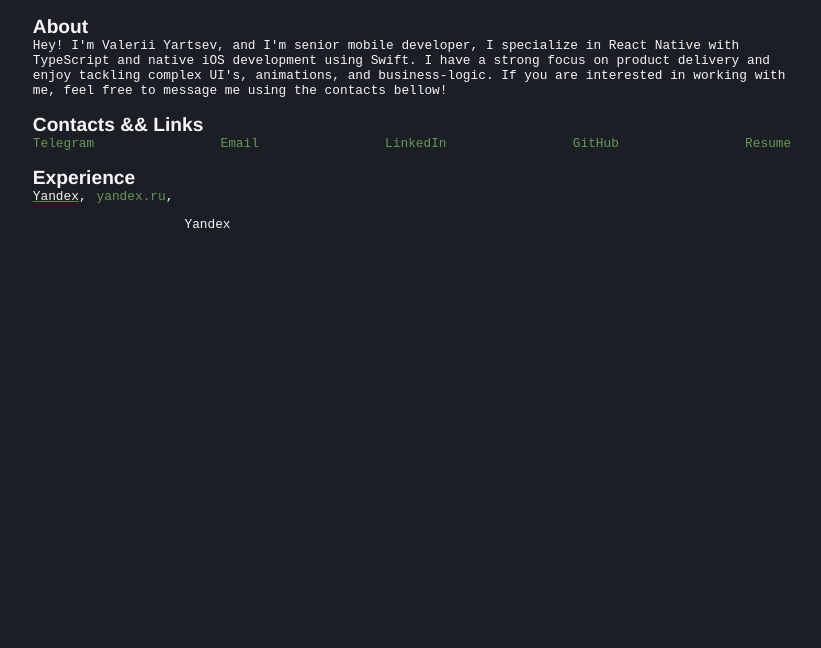
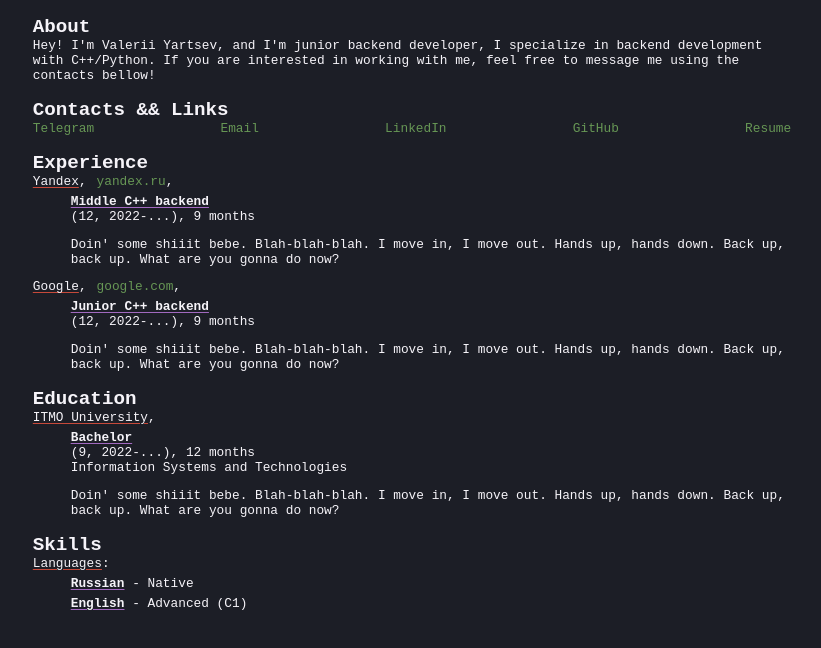
Before and after one commit to Valerochka1337/valerochka1337.github.io, a plain HTML site: page index.html in a window 1280 px wide. Shown: the whole page, without its empty margins (228-1049 px from the left). Drawn offline with Linux system fonts and the light colour scheme; a web font is replaced by a local one.

Commit message:
feat: update text

```diff
--- a/css/style.css
+++ b/css/style.css
@@ -1,6 +1,7 @@
 :root {
   --primary: #C6493A;
   --secondary: #679755;
+  --links: #a169bf;
   --light: #F6F4F9;
   --dark: #1c1e26;
 }
@@ -9,13 +10,38 @@
   font-size: 1vw;
 }
 
+@font-face {
+  font-family: 'RegularFont';
+  src: url('fonts/FiraCode_400Regular.ttf') format('truetype');
+}
+
+@font-face {
+  font-family: 'LightFont';
+  src: url('fonts/FiraCode_300Light.ttf') format('truetype');
+}
+
+@font-face {
+  font-family: 'MediumFont';
+  src: url('fonts/FiraCode_500Medium.ttf') format('truetype');
+}
+
+@font-face {
+  font-family: 'BoldFont';
+  src: url('fonts/FiraCode_700Bold.ttf') format('truetype');
+}
+
 .fa-std {
-  font-family: 'Fira Code', monospace;
+  font-family: 'RegularFont', monospace;
+}
+
+.fa-bold {
+  font-family: 'BoldFont', monospace;
+  font-weight: bold;
 }
 
 body {
   color: var(--light);
-  font-family: Helvetica, monospace;
+  font-family: 'RegularFont', monospace;
   background-color: var(--dark);
 }
 
@@ -53,6 +79,14 @@
   margin-top: 20px;
 }
 
+.mt-5px {
+  margin-top: 5px;
+}
+
+.mb-5px {
+  margin-bottom: 5px;
+}
+
 .links_holder {
   display: flex;
   justify-content: space-between;
@@ -66,8 +100,25 @@
 
 .underline_primary {
   text-decoration: underline var(--primary);
+  /* You can also adjust the space using the `text-underline-offset` property */
+  text-underline-offset: 10%; /* Adjust this value as needed */
 }
 
+.underline_secondary {
+  text-decoration: underline var(--secondary);
+  text-decoration-skip-ink: auto;
+  /* You can also adjust the space using the `text-underline-offset` property */
+  text-underline-offset: 10%; /* Adjust this value as needed */
+}
+
+.underline_links {
+  text-decoration: underline var(--links);
+   text-underline-offset:10%;
+}
+
+.ml-tab {
+  margin-left: 5%;
+}
 
 
 /* Media query for screens with a maximum width of 767px (small screens) */
@@ -81,12 +132,6 @@
     font-size: 4vw;
   }
 
-  /* Scale margins and padding to the viewport width (vw) */
-  .mt-5px, .mb-5px {
-    margin-top: 2vw;
-    margin-bottom: 2vw;
-  }
-
   .links_holder {
     display: flex;
     justify-content: space-between;
--- a/index.html
+++ b/index.html
@@ -6,36 +6,87 @@
   <!-- Template Stylesheet -->
   <link href="css/style.css" rel="stylesheet">
 </head>
+
 <body>
 <div class="bg-dark">
+
+  <!-- About start -->
   <div class="container-xxl">
-    <h2 class="mb-0">About</h2>
-    <p class="fa-std mt-0">Hey! I'm Valerii Yartsev, and I'm senior mobile developer, I specialize in React Native with TypeScript and native iOS development using Swift. I have a strong focus on product delivery and enjoy tackling complex UI's, animations, and business-logic. If you are interested in working with me, feel free to message me using the contacts bellow!</p>
+    <h2 class="fa-bold mb-0">About</h2>
+    <p class="fa-std mt-0">Hey! I'm Valerii Yartsev, and I'm junior backend developer, I specialize in backend development with C++/Python. If you are interested in working with me, feel free to message me using the contacts bellow!</p>
   </div>
+  <!-- About end -->
+
+  <!-- Links start -->
   <div class="container-xxl mb-0">
-    <h2 class="mb-0">Contacts && Links</h2>
+    <h2 class="fa-bold mb-0">Contacts && Links</h2>
     <div class="links_holder fa-std">
-      <a class="link" href="">Telegram</a>
-      <a class="link" href="">Email</a>
+      <a class="link" href="https://t.me/valerochka1337">Telegram</a>
+      <a class="link" href="mailto:valerochkayartsev88@gmail.com?">Email</a>
       <a class="link" href="">LinkedIn</a>
-      <a class="link" href="">GitHub</a>
+      <a class="link" href="https://github.com/Valerochka1337">GitHub</a>
       <a class="link" href=""> Resume</a>
     </div>
   </div>
+  <!-- Links end -->
+
+  <!-- Experience start -->
   <div class="container-xxl">
-    <h2 class="mb-0">Experience</h2>
-      <div style="display: flex;">
-        <p class="fa-std underline_primary mt-0">Yandex</p>
-        <p class="fa-std mt-0" style="margin-right: 10px">,</p>
-        <a class="fa-std link" href="">yandex.ru</a>
-        <p class="fa-std mt-0 mb-0">,</p>
+      <h2 class="fa-bold mb-0">Experience</h2>
+
+      <div class = "fa-std" style="display: flex;">
+        <p class="underline_primary mt-0 mb-0">Yandex</p>
+        <p class="mt-0  mb-0" style="margin-right: 10px">,</p>
+        <a class="link  mb-0" href="">yandex.ru</a>
+        <p class="mt-0 mb-0">,</p>
       </div>
-    <div class="container-xxl mt-0">
-      <p class="fa-std mt-0">Yandex</p>
+      <p class="fa-bold mt-5px mb-0 ml-tab underline_links">Middle C++ backend</p>
+      <p class="fa-std mt-0 ml-tab">(12, 2022-...), 9 months</p>
+      <p class="fa-std mt-0 ml-tab">Doin' some shiiit bebe. Blah-blah-blah. I move in, I move out. Hands up, hands down. Back up, back up. What are you gonna do now?</p>
+
+    <div class = "fa-std" style="display: flex;">
+        <p class="underline_primary mt-0 mb-0">Google</p>
+        <p class="mt-0  mb-0" style="margin-right: 10px">,</p>
+        <a class="link  mb-0" href="">google.com</a>
+        <p class="mt-0 mb-0">,</p>
+      </div>
+      <p class="fa-bold mt-5px mb-0 ml-tab underline_links">Junior C++ backend</p>
+      <p class="fa-std mt-0 ml-tab">(12, 2022-...), 9 months</p>
+      <p class="fa-std mt-0 ml-tab">Doin' some shiiit bebe. Blah-blah-blah. I move in, I move out. Hands up, hands down. Back up, back up. What are you gonna do now?</p>
+  </div>
+  <!-- Experience end -->
+
+  <!-- Education start -->
+  <div class="container-xxl">
+      <h2 class="fa-bold mb-0">Education</h2>
+      <div class = "fa-std" style="display: flex;">
+        <p class="underline_primary mt-0 mb-0">ITMO University</p>
+        <p class="mt-0  mb-0">,</p>
+      </div>
+      <p class="fa-bold mt-5px mb-0 ml-tab underline_links">Bachelor</p>
+      <p class="fa-std mt-0 mb-0 ml-tab">(9, 2022-...), 12 months</p>
+      <p class="fa-std mt-0 ml-tab">Information Systems and Technologies</p>
+      <p class="fa-std mt-0 ml-tab">Doin' some shiiit bebe. Blah-blah-blah. I move in, I move out. Hands up, hands down. Back up, back up. What are you gonna do now?</p>
+  </div>
+  <!-- Education end -->
+
+  <!-- Skills start -->
+  <div class="container-xxl">
+    <h2 class="fa-bold mb-0">Skills</h2>
+    <div class = "fa-std" style="display: flex;">
+      <p class="underline_primary mt-0 mb-0">Languages</p>
+      <p class="mt-0  mb-0">:</p>
     </div>
-
+    <div style="display: flex;">
+      <p class="fa-bold mt-5px mb-0 ml-tab underline_links">Russian</p>
+      <p class="fa-std mt-5px mb-0">&nbsp;- Native</p>
+    </div>
+    <div style="display: flex;">
+      <p class="fa-bold mt-5px mb-0 ml-tab underline_links">English</p>
+      <p class="fa-std mt-5px mb-0">&nbsp;- Advanced (C1)</p>
+    </div>
   </div>
+  <!-- Skills end -->
 </div>
-
 </body>
 </html>
```
Also changed, not shown: fonts/FiraCode_500Medium.ttf (added), fonts/FiraCode_700Bold.ttf (added).
